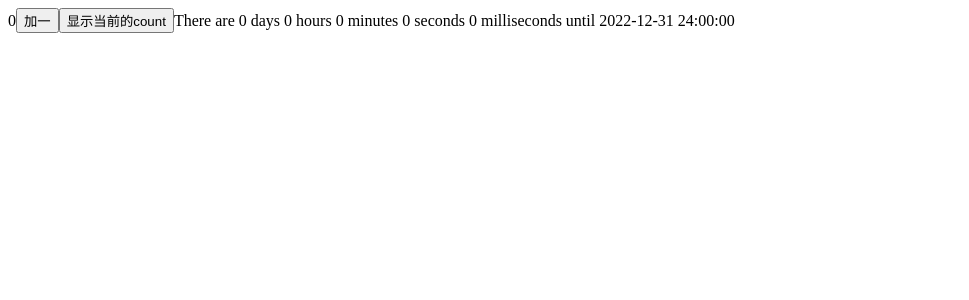
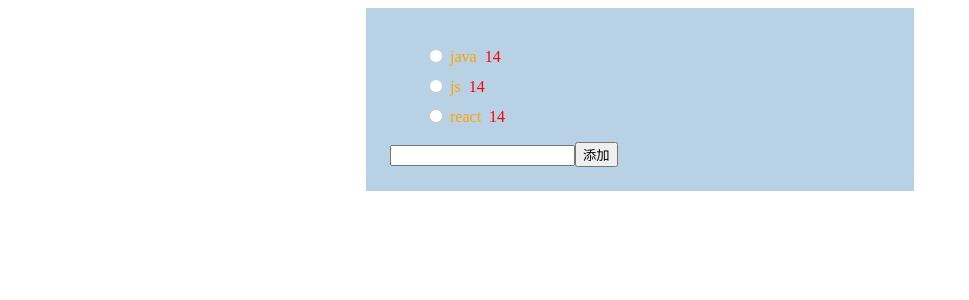
Before and after one commit to tisou1/hooks-ts, a React (Create React App) app: page / in a window 1280 px wide. Shown: the top 300 px of the page, without its empty margins (0-969 px from the left). Built offline with nearby package versions, Linux system fonts and the light colour scheme.

Commit message:
feat: add todolist for test react memo

```diff
--- a/src/App.tsx
+++ b/src/App.tsx
@@ -3,19 +3,19 @@ import logo from './logo.svg';
 import { BrowserRouter as Router, Routes, Route} from 'react-router-dom';
 
 import {useCountDown, useLatest, useTimeout} from './hooks'
-
+import TodoList from './todolist'
 function App() {
 
   const [count, setCount] = useState(0)
   const latestCount = useLatest(count)
   //倒计时的毫秒数,格式化后的倒计时
-  const [countdowm, formattedRes] = useCountDown({
-    targetDate:'2021-12-26 11:15:00',
-    interval:1000,//默认就是1000
-    onEnd:()=>{
-      alert('倒计时结束')
-    }
-  })
+  // const [countdowm, formattedRes] = useCountDown({
+  //   targetDate:'2021-12-30 11:15:00',
+  //   interval:1000,//默认就是1000
+  //   onEnd:()=>{
+  //     alert('倒计时结束')
+  //   }
+  // })
   function handleAlertClick() {
     // useTimeout(()=> alert(`Latest count value: ${latestCount.current} ${count}`),1000)
     setTimeout(() => {
@@ -23,15 +23,17 @@ function App() {
     }, 3000);
   }
   // console.log(formattedRes)
-  const { days, hours, minutes, seconds, milliseconds } = formattedRes;
+  // const { days, hours, minutes, seconds, milliseconds } = formattedRes;
   return (
     <div className="App">
-      {count}
+      {/* {count}
       <button onClick={()=>setCount(count + 1)}>加一</button>
-      <button onClick={handleAlertClick}>显示当前的count</button>
+      <button onClick={handleAlertClick}>显示当前的count</button> */}
       {/* {countdowm} */}
-         There are {days} days {hours} hours {minutes} minutes {seconds} seconds {milliseconds}{' '}
-        milliseconds until 2022-12-31 24:00:00
+         {/* There are {days} days {hours} hours {minutes} minutes {seconds} seconds {milliseconds}{' '}
+        milliseconds until 2022-12-31 24:00:00 */}
+
+          <TodoList/>
     </div>
   );
 }
--- a/src/hooks/useLatest.ts
+++ b/src/hooks/useLatest.ts
@@ -3,7 +3,7 @@ import { useRef } from 'react'
  *
  * @param value
  * @returns
- * 返回当前最新的 Hook, 可以避免闭包
+ * 返回当前最新的 Hook, 可以避免闭包,闭包问题经常在,用到setTimeout setInterval,Promise.then出现
  */
 export function useLatest<T>(value: T){
   const ref = useRef(value)
--- /dev/null
+++ b/src/todolist/index.css
@@ -0,0 +1,40 @@
+.todolist {
+  margin: 0 auto;
+  width: 500px;
+  padding: 24px;
+  background-color: rgba(39, 113, 173, 0.322);
+}
+
+.todolist ul {
+  list-style: none;
+}
+
+.todolist ul li {
+  margin-bottom: 12px;
+  color: orange;
+}
+
+.todolist ul li .status {
+  display: inline-block;
+  width: 12px;
+  height: 12px;
+  background-color: #fff;
+  border-radius: 50%;
+  margin-right: 8px;
+}
+
+.todolist ul li .status:hover {
+  cursor: pointer;
+}
+
+.todolist ul li .status.active {
+  background-color: #0e1853;
+}
+
+.todolist ul li .li {
+  margin-right: 8px;
+}
+
+.todolist ul li .num {
+  color: red;
+}
--- /dev/null
+++ b/src/todolist/index.jsx
@@ -0,0 +1,68 @@
+import { useState, useRef, useEffect } from 'react'
+import './index.css'
+const initialTodos = ['java','js','react']
+export default function TodoList(){
+  const [todos, setTodos] = useState(initialTodos)
+  const handleChange = todo => setTodos(todos => [...todos, todo])
+
+  return (
+    <div className='todolist'>
+      <ul>
+        {
+          todos.map((todo,idx) => (
+            <li key={idx}>
+             <Todo  todo={todo}/>
+            </li>
+          ))
+        }
+      </ul>
+      <AddTodo setTodos={handleChange}/>
+    </div>
+  )
+}
+
+// interface TodoType {
+//   key:number
+//   todo: string
+//   onChange:() => void
+// }
+
+function Todo(props){
+  const { todo } = props
+  const [active, setActive] = useState(false)
+  const numRef = useRef(12)
+  //如果在这里直接写numRef.current += 1  ,每次会莫名的加2
+  numRef.current += 2
+  // useEffect(()=>{
+  //   numRef.current += 1
+  // })
+  console.log('/////////',numRef.current)
+  return(
+    <>
+      <span className={`status ${active ? 'active' : ''}`} onClick={()=>setActive(!active)}></span>
+      <span className='li'>{todo}</span>
+      <span className='num'>{numRef.current}</span>
+    </>
+
+  )
+}
+
+// type AddType = {
+//   setTodos:() => void
+// }
+
+function AddTodo(props){
+  const { setTodos } = props
+  const ref = useRef()
+  const handleClick = () => {
+   const {value} = ref.current
+  //  console.log(value)
+   setTodos(value)
+  }
+  return (
+    <div>
+      <input type="text" ref={ref}/>
+      <button onClick={handleClick}>添加</button>
+    </div>
+  )
+}
--- /dev/null
+++ b/src/todolist/index.min.css
@@ -0,0 +1 @@
+.todolist{margin:0 auto;width:500px;padding:24px;background-color:rgba(39,113,173,0.322)}.todolist ul{list-style:none}.todolist ul li{margin-bottom:12px;color:orange}.todolist ul li .status{display:inline-block;width:12px;height:12px;background-color:#fff;border-radius:50%;margin-right:8px}.todolist ul li .status:hover{cursor:pointer}.todolist ul li .status.active{background-color:#0e1853}.todolist ul li .li{margin-right:8px}.todolist ul li .num{color:red}
--- /dev/null
+++ b/src/todolist/index.scss
@@ -0,0 +1,33 @@
+.todolist{
+  margin: 0 auto;
+  width: 500px;
+  padding: 24px;
+  background-color:rgba(39, 113, 173, 0.322);
+  ul{
+    list-style: none;
+    li{
+      margin-bottom: 12px;
+      color: orange;
+      .status{
+        display:inline-block;
+        width: 12px;
+        height: 12px;
+        background-color: #fff;
+        border-radius: 50%;
+        margin-right: 8px;
+        &:hover{
+          cursor: pointer;
+        }
+        &.active{
+         background-color: rgb(14, 24, 83);
+        }
+      }
+      .li{
+        margin-right: 8px;
+      }
+      .num{
+        color: red;
+      }
+    }
+  }
+}
```
Also changed, not shown: 1 other file (tests, documents, lock files or other folders).
